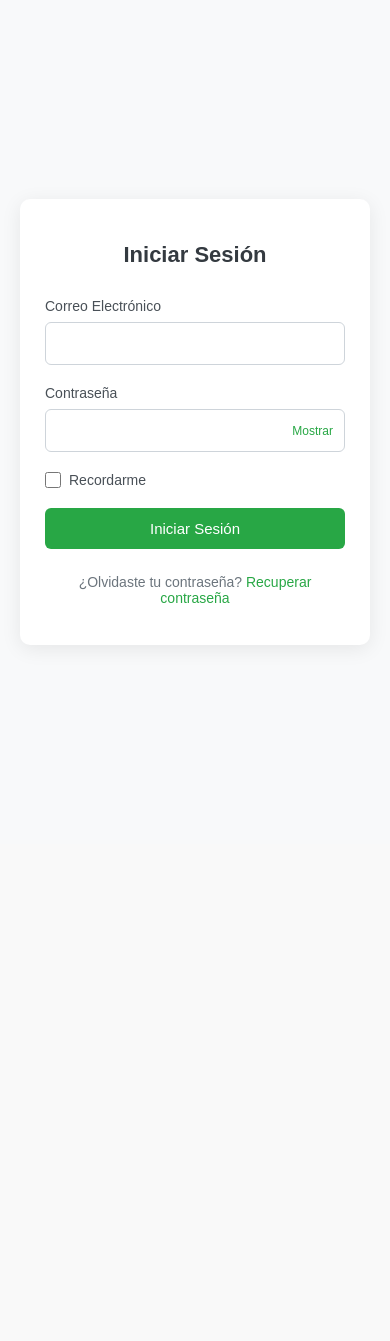
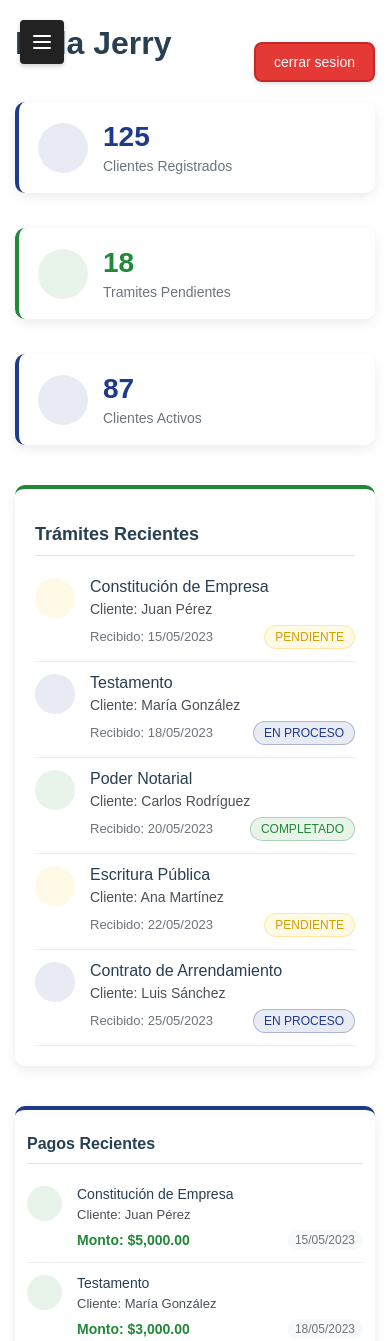
Before and after one commit to angeleduiglesias/TeyAngular, an Angular app: page /admin/dashboard in a window 390 px wide. Before the commit this address led to /login. Shown: the top 1341 px of the page. Before the commit the page ends 844 px from the top, so only its background shows below. Built offline with nearby package versions, Linux system fonts and the light colour scheme.

Commit message:
Cambios en panel admin y correcion de envio de datos guardados en el local storage

```diff
--- a/src/app/app.routes.ts
+++ b/src/app/app.routes.ts
@@ -33,7 +33,7 @@ export const routes: Routes = [
   {
     path: 'admin',
     loadComponent: () => import('../pages/admin/admin.component').then(c => c.AdminComponent),
-    canActivate: [RoleGuard],
+    //canActivate: [RoleGuard],
     data: { expectedRole: 'admin' },
     children: [
       { path: '', redirectTo: 'dashboard', pathMatch: 'full' },
--- a/src/app/components/pre-form/step-2/step-two.component.ts
+++ b/src/app/components/pre-form/step-2/step-two.component.ts
@@ -82,7 +82,7 @@ export class StepTwoComponent implements OnInit {
       };
 
       // Guardar datos combinados en localStorage
-      localStorage.setItem('datos_empresa', JSON.stringify(datosCombinados));
+      localStorage.setItem('step_two_data', JSON.stringify(datosCombinados));
       console.log('Datos combinados guardados:', datosCombinados);
 
         this.router.navigate(['step-three'], { relativeTo: this.route.parent });
--- a/src/app/components/pre-form/step-3/step-three.component.ts
+++ b/src/app/components/pre-form/step-3/step-three.component.ts
@@ -43,7 +43,7 @@ export class StepThreeComponent implements OnInit {
 
   ngOnInit(): void {
     // Recuperar datos combinados de los pasos anteriores
-    const datosGuardados = localStorage.getItem('datos_empresa');
+    const datosGuardados = localStorage.getItem('step_two_data');
     if (datosGuardados) {
       this.datosAnteriores = JSON.parse(datosGuardados);
       console.log('Datos recuperados de pasos anteriores:', this.datosAnteriores);
@@ -65,7 +65,7 @@ export class StepThreeComponent implements OnInit {
         ...this.capitalForm.value
       };
 
-      localStorage.setItem('datos_empresa_completo', JSON.stringify(datosCombinados));
+      localStorage.setItem('step_three_data', JSON.stringify(datosCombinados));
       console.log('Datos combinados actualizados:', datosCombinados);
           this.router.navigate(['step-four'], { relativeTo: this.route.parent });
 
--- a/src/app/components/pre-form/step-4/step-four.component.ts
+++ b/src/app/components/pre-form/step-4/step-four.component.ts
@@ -27,12 +27,12 @@ export class StepFourComponent implements OnInit{
       apellidos: ['', Validators.required],
       email: ['', [Validators.required, Validators.email]],
       telefono: ['', [Validators.required, Validators.pattern(/^9\d{8}$/)]],
-      dni: ['', [Validators.required, Validators.pattern(/^9\d{8}$/)]]
+      dni: ['', [Validators.required, Validators.pattern(/^\d{8}$/)]]
     });
   }
 
   ngOnInit(): void {
-    const datosGuardados = localStorage.getItem('datos_empresa_completo');
+    const datosGuardados = localStorage.getItem('step_three_data');
     if (datosGuardados) {
       this.datosEmpresa = JSON.parse(datosGuardados);
       console.log('Datos recuperados de pasos anteriores:', this.datosEmpresa);
@@ -46,14 +46,17 @@ export class StepFourComponent implements OnInit{
 
       const datosPersonales = this.datosPersonalesForm.value;
 
-      this.formDataService.enviarFormularioCompleto(this.datosEmpresa, datosPersonales)
+      const datosCompletos = {
+        ...this.datosEmpresa,
+        ...datosPersonales
+      };
+
+      this.formDataService.enviarFormularioCompleto(datosCompletos)
         .subscribe({
           next: (response) => {
             console.log('Datos Completos guardados:', response);
             this.enviando = false;
-            const datosCompletos = {
-              empresa: this.datosEmpresa,
-              personal: datosPersonales};
+
             localStorage.setItem('datos_completos', JSON.stringify(datosCompletos));
 
             // Navega a la ruta hija "step-two" relativa al componente padre
--- a/src/app/services/form-data.service.ts
+++ b/src/app/services/form-data.service.ts
@@ -12,12 +12,7 @@ export class FormDataService {
   constructor(private http: HttpClient) { }
 
   // Método para enviar formulario completo
-  enviarFormularioCompleto(datosEmpresa: any, datosPersonales: any) {
-    // Crear un objeto que contenga ambos conjuntos de datos
-    const datosCompletos = {
-      ...datosEmpresa,
-      ...datosPersonales
-    };
+  enviarFormularioCompleto(datosCompletos:any) {
 
     // Enviar al backend y limpiar localStorage después de éxito
     return this.http.post<any>(`${this.apiUrl}/pre-form`, datosCompletos)
@@ -30,8 +25,9 @@ export class FormDataService {
 
             // Eliminar datos temporales
             localStorage.removeItem('step_one_data');
-            localStorage.removeItem('datos_formulario_completo');
-            localStorage.removeItem('datos_empresa_completo');
+            localStorage.removeItem('step_two_data');
+            localStorage.removeItem('step_three_data');
+            localStorage.removeItem('datos_completos');
             console.log('Datos temporales eliminados del localStorage');
           }
         }),
--- a/src/pages/admin/dashboard/admin-dashboard-component.css
+++ b/src/pages/admin/dashboard/admin-dashboard-component.css
@@ -10,6 +10,8 @@
   display: flex;
   flex-direction: column;
   margin-left: 20px;
+  width: 100%;
+  box-sizing: border-box;
 }
 
 .dashboard-header {
@@ -48,6 +50,7 @@
   display: flex;
   gap: 20px;
   margin-bottom: 20px;
+  flex-wrap: wrap;
 }
 
 .dashboard-content {
@@ -58,6 +61,7 @@
   display: flex;
   gap: 25px;
   height: 100%;
+  flex-wrap: wrap;
 }
 
 .right-column {
@@ -67,37 +71,39 @@
   width: 40%;
 }
 
-app-stats-card {
+app-stat-card {
   flex: 1;
+  min-width: 200px;
   margin-bottom: 20px;
 }
 
 app-tramites-recientes {
   flex: 1;
-  width: 50%;
-  margin-bottom: 10px;
-  margin-top: 50px;
-  margin-right: 0px;
+  width: 100%;
+  margin-bottom: 20px;
+  margin-top: 0;
+  margin-right: 0;
 }
 
 app-pagos-recientes {
   flex: 1;
-  margin-bottom: 7px;
-  margin-left: 0px;
-  margin-top: -115px;
+  margin-bottom: 20px;
+  margin-left: 0;
+  margin-top: 0;
 }
 
 app-actividad-reciente {
   flex: 1;
   margin-bottom: 20px;
-  margin-left: 0px;
-  margin-top: 0px;
+  margin-left: 0;
+  margin-top: 0;
 }
 
 .dashboard-footer {
   text-align: center;
-  margin-top: 10px;
-  margin-bottom: -10px;
+  margin-top: 20px;
+  margin-bottom: 10px;
+  width: 100%;
   padding: 10px 0;
   color: black;
 }
@@ -105,73 +111,73 @@ app-actividad-reciente {
 /* Media queries para responsividad */
 @media (max-width: 1200px) {
   .stats-row {
-    gap: 15px;
+    justify-content: space-between;
   }
 
-  .content-row {
-    gap: 20px;
+  app-stat-card {
+    min-width: 180px;
   }
 }
 
 @media (max-width: 992px) {
-  .content-row {
-    flex-direction: column;
-  }
-
   .right-column {
-    width: 100%;
-    margin-top: 20px;
-  }
-
-  app-tramites-recientes {
-    width: 100%;
-    margin-right: 0;
-    margin-top: 0;
-  }
-
-  app-pagos-recientes {
-    margin-left: 0;
-    margin-top: 0;
-  }
-
-  app-actividad-reciente {
-    margin-left: 0;
+    width: 45%;
   }
 }
 
 @media (max-width: 768px) {
   .main-content {
-    padding: 15px 20px;
+    padding: 20px;
+    margin-left: 0;
   }
 
   .dashboard-header {
     flex-direction: column;
     align-items: flex-start;
     gap: 15px;
+    margin-bottom: 25px;
+  }
+
+  .dashboard-header h1 {
+    margin: 0;
   }
 
   .logout-btn {
     align-self: flex-end;
+    margin-top: -40px;
   }
 
   .stats-row {
     flex-direction: column;
     gap: 15px;
   }
+
+  app-stat-card {
+    width: 100%;
+  }
+
+  .content-row {
+    flex-direction: column;
+    gap: 20px;
+  }
+
+  .right-column {
+    width: 100%;
+  }
 }
 
-@media (max-width: 576px) {
+@media (max-width: 480px) {
   .main-content {
-    padding: 10px 15px;
-    margin-left: 10px;
+    padding: 15px;
+  }
+
+  .dashboard-header {
+    margin-bottom: 20px;
   }
 
   .logout-btn {
-    padding: 8px 16px;
+    padding: 10px 18px;
     font-size: 14px;
-  }
-
-  .dashboard-footer {
-    font-size: 12px;
+    margin-top: -35px;
   }
 }
--- a/src/pages/admin/dashboard/pagos-recientes/pagos-recientes.component.css
+++ b/src/pages/admin/dashboard/pagos-recientes/pagos-recientes.component.css
@@ -4,7 +4,8 @@
   box-shadow: 0 4px 12px rgba(0, 0, 0, 0.08);
   padding: 20px;
   border-top: 4px solid #1E3A8A;
-
+  width: 100%;
+  box-sizing: border-box;
 }
 
 .card-title {
@@ -19,6 +20,7 @@
 .pagos-list {
   max-height: 300px;
   overflow-y: auto;
+  width: 100%;
 }
 
 .pago-item {
@@ -62,6 +64,8 @@
   display: flex;
   justify-content: space-between;
   align-items: center;
+  flex-wrap: wrap;
+  gap: 5px;
 }
 
 .pago-monto {
@@ -100,6 +104,45 @@
   border-radius: 10px;
 }
 
-.pagos-list::-webkit-scrollbar-thumb:hover {
+/* Media queries para responsividad */
+@media (max-width: 768px) {
+  .pagos-recientes-card {
+    padding: 15px;
+  }
+
+  .pago-item {
+    padding: 12px 0;
+  }
+
+  .pago-icon {
+    width: 35px;
+    height: 35px;
+  }
+}
+
+@media (max-width: 480px) {
+  .pagos-recientes-card {
+    padding: 12px;
+  }
+
+  .card-title {
+    font-size: 16px;
+  }
+
+  .pago-concepto {
+    font-size: 14px;
+  }
+
+  .pago-cliente {
+    font-size: 13px;
+  }
+
+  .pago-monto {
+    font-size: 14px;
+  }
+
+}
+
+/*.pagos-list::-webkit-scrollbar-thumb:hover {
   background: #1E3A8A;
-}
+}*/
--- a/src/pages/admin/dashboard/tramites-recientes/tramites-recientes.component.css
+++ b/src/pages/admin/dashboard/tramites-recientes/tramites-recientes.component.css
@@ -4,7 +4,7 @@
   box-shadow: 0 4px 12px rgba(0, 0, 0, 0.08);
   padding: 20px;
   margin-bottom: 0px;
-  border-left: 4px solid #218838;
+  border-top: 4px solid #218838;
 }
 
 .card-title {
@@ -25,11 +25,6 @@
   min-height: 60px; /* Ajusta este valor de acuerdo al contenido real */
 }
 
-/* El contenedor de la lista mostrará 4 filas y aplicará scroll vertical para el resto */
-.tramites-list {
-  max-height: calc((80px + 1px) * 6); /* 60px de altura mínima + 1px de borde por fila, multiplicado por 4 filas */
-  overflow-y: auto;
-}
 
 .tramite-icon {
   width: 40px;
--- a/src/pages/admin/sidebar-menu/sidebar-menu.component.css
+++ b/src/pages/admin/sidebar-menu/sidebar-menu.component.css
@@ -89,13 +89,21 @@
   font-weight: 500;
   font-size: 14px;
   text-align: left;
-  transition: all 0.3s ease;
+  transition: all 0.3s cubic-bezier(0.25, 0.46, 0.45, 0.94);
   color: #e0e0e0;
   background-color: transparent;
   border-radius: 8px;
   display: flex;
   align-items: center;
   white-space: nowrap;
+  outline: none;
+}
+
+/* Mejora para navegación por teclado */
+.menu-item:focus-visible {
+  outline: 2px solid #28a745;
+  outline-offset: -2px;
+  box-shadow: 0 0 0 4px rgba(40, 167, 69, 0.25);
 }
 
 .sidebar.collapsed .menu-item {
@@ -106,12 +114,14 @@
 .menu-item:hover {
   background-color: #333333;
   color: white;
+  box-shadow: 0 2px 4px rgba(0, 0, 0, 0.2);
 }
 
 .menu-item.active {
   background-color: #444444;
   color: white;
   position: relative;
+  box-shadow: inset 0 0 0 1px rgba(255, 255, 255, 0.1);
 }
 
 .menu-item.active::before {
@@ -145,11 +155,30 @@
 }
 
 /* Media queries para responsividad */
+/* Overlay para el fondo cuando el sidebar está abierto en móviles */
+.sidebar-overlay {
+  display: none;
+  position: fixed;
+  top: 0;
+  left: 0;
+  right: 0;
+  bottom: 0;
+  background-color: rgba(0, 0, 0, 0.5);
+  z-index: 1040;
+  opacity: 0;
+  transition: opacity 0.3s ease;
+}
+
+.sidebar-overlay.show {
+  opacity: 1;
+  display: block;
+}
+
 @media (max-width: 768px) {
   .sidebar {
     transform: translateX(-100%);
-    transition: transform 0.3s ease;
-    width: 190px; /* Ancho completo para mejor visualización */
+    transition: transform 0.3s cubic-bezier(0.25, 0.46, 0.45, 0.94);
+    width: 240px; /* Ancho aumentado para mejor visualización */
     padding: 24px 16px;
     z-index: 1050;
     position: fixed;
@@ -160,10 +189,16 @@
     overflow-y: auto;
   }
 
-  /* Ocultar el logo en dispositivos móviles sin afectar el layout */
-  .logo-container .logo {
-    margin-left: 40px;
-  }
+  /* Mejorar la visibilidad del logo en dispositivos móviles */
+    .logo-container {
+      margin-bottom: 30px;
+    }
+
+    .logo-container .logo {
+      max-width: 120px;
+      margin: 0 auto;
+      display: block;
+    }
 
   .sidebar.show {
     transform: translateX(0);
--- a/src/pages/admin/sidebar-menu/sidebar-menu.component.html
+++ b/src/pages/admin/sidebar-menu/sidebar-menu.component.html
@@ -1,7 +1,10 @@
+
+<!-- Overlay para dispositivos móviles -->
+<div class="sidebar-overlay" [class.show]="show" (click)="toggle()"></div>
 
 <div class="sidebar" [class.collapsed]="collapsed" [class.show]="show">
   <!-- Solo mostramos el botón de toggle en pantallas grandes -->
-  <div class="toggle-container" *ngIf="window.innerWidth > 768">
+  <div class="toggle-container" *ngIf="isLargeScreen">
     <button class="toggle-btn" (click)="toggle()">
       <svg *ngIf="!collapsed" xmlns="http://www.w3.org/2000/svg" width="24" height="24" viewBox="0 0 24 24" fill="none" stroke="currentColor" stroke-width="2" stroke-linecap="round" stroke-linejoin="round">
         <path stroke="none" d="M0 0h24v24H0z" fill="none"/>
@@ -15,27 +18,27 @@
   </div>
 
   <div class="logo-container">
-    <img src="assets/logo.jpeg" class="logo">
+    <img src="assets/logo.jpeg" class="logo" alt="Logo de la aplicación">
   </div>
 
   <div class="menu-items">
-    <div class="menu-item" [class.active]="currentRoute === '/admin'" (click)="navigateTo('/admin')">
+    <div class="menu-item" [class.active]="currentRoute === '/admin'" (click)="navigateTo('/admin')" tabindex="0" (keydown.enter)="navigateTo('/admin')">
       <i class="fas fa-home"></i>
       <span *ngIf="!collapsed">Home</span>
     </div>
-    <div class="menu-item" [class.active]="currentRoute === '/admin/clientes'" (click)="navigateTo('/admin/clientes')">
+    <div class="menu-item" [class.active]="currentRoute === '/admin/clientes'" (click)="navigateTo('/admin/clientes')" tabindex="0" (keydown.enter)="navigateTo('/admin/clientes')">
       <i class="fas fa-users"></i>
       <span *ngIf="!collapsed">Clientes</span>
     </div>
-    <div class="menu-item" [class.active]="currentRoute === '/admin/notarios'" (click)="navigateTo('/admin/notarios')">
+    <div class="menu-item" [class.active]="currentRoute === '/admin/notarios'" (click)="navigateTo('/admin/notarios')" tabindex="0" (keydown.enter)="navigateTo('/admin/notarios')">
       <i class="fas fa-user-tie"></i>
       <span *ngIf="!collapsed">Notarios</span>
     </div>
-    <div class="menu-item" [class.active]="currentRoute === '/admin/reportes'" (click)="navigateTo('/admin/reportes')">
+    <div class="menu-item" [class.active]="currentRoute === '/admin/reportes'" (click)="navigateTo('/admin/reportes')" tabindex="0" (keydown.enter)="navigateTo('/admin/reportes')">
       <i class="fas fa-chart-bar"></i>
       <span *ngIf="!collapsed">Reportes</span>
     </div>
-    <div class="menu-item" [class.active]="currentRoute === '/admin/configuracion'" (click)="navigateTo('/admin/configuracion')">
+    <div class="menu-item" [class.active]="currentRoute === '/admin/configuracion'" (click)="navigateTo('/admin/configuracion')" tabindex="0" (keydown.enter)="navigateTo('/admin/configuracion')">
       <i class="fas fa-cog"></i>
       <span *ngIf="!collapsed">Configuración</span>
     </div>
--- a/src/pages/admin/sidebar-menu/sidebar-menu.component.ts
+++ b/src/pages/admin/sidebar-menu/sidebar-menu.component.ts
@@ -1,4 +1,4 @@
-import { Component, OnInit, Input, Output, EventEmitter, PLATFORM_ID, Inject } from '@angular/core';
+import { Component, OnInit, Input, Output, EventEmitter, PLATFORM_ID, Inject, HostListener } from '@angular/core';
 import { CommonModule } from '@angular/common';
 import { Router, NavigationEnd } from '@angular/router';
 import { filter } from 'rxjs/operators';
@@ -17,6 +17,7 @@ export class SidebarMenuComponent implements OnInit {
   @Input() show = false;
   @Output() toggleSidebar = new EventEmitter<void>();
   window: Window;
+  isLargeScreen = false;
 
   constructor(
     private router: Router,
@@ -24,6 +25,10 @@ export class SidebarMenuComponent implements OnInit {
   ) {
     // Asignar window solo si estamos en el navegador
     this.window = isPlatformBrowser(this.platformId) ? window : {} as Window;
+    // Inicializar el valor de isLargeScreen
+    if (isPlatformBrowser(this.platformId)) {
+      this.isLargeScreen = window.innerWidth > 768;
+    }
   }
 
   ngOnInit() {
@@ -36,6 +41,14 @@ export class SidebarMenuComponent implements OnInit {
     ).subscribe((event: any) => {
       this.detectCurrentRoute();
     });
+  }
+
+  // Escuchar cambios en el tamaño de la ventana
+  @HostListener('window:resize', ['$event'])
+  onResize(event: Event) {
+    if (isPlatformBrowser(this.platformId)) {
+      this.isLargeScreen = window.innerWidth > 768;
+    }
   }
 
   // Método para detectar la ruta actual y aplicar la clase active
@@ -63,6 +76,18 @@ export class SidebarMenuComponent implements OnInit {
   }
 
   toggle(): void {
+    // En dispositivos móviles, toggle controla show, en desktop controla collapsed
+    if (!this.isLargeScreen) {
+      this.show = !this.show;
+      // Prevenir scroll cuando el menú está abierto en móviles
+      if (this.show && isPlatformBrowser(this.platformId)) {
+        document.body.style.overflow = 'hidden';
+      } else if (isPlatformBrowser(this.platformId)) {
+        document.body.style.overflow = '';
+      }
+    } else {
+      this.collapsed = !this.collapsed;
+    }
     this.toggleSidebar.emit();
   }
 }
```
